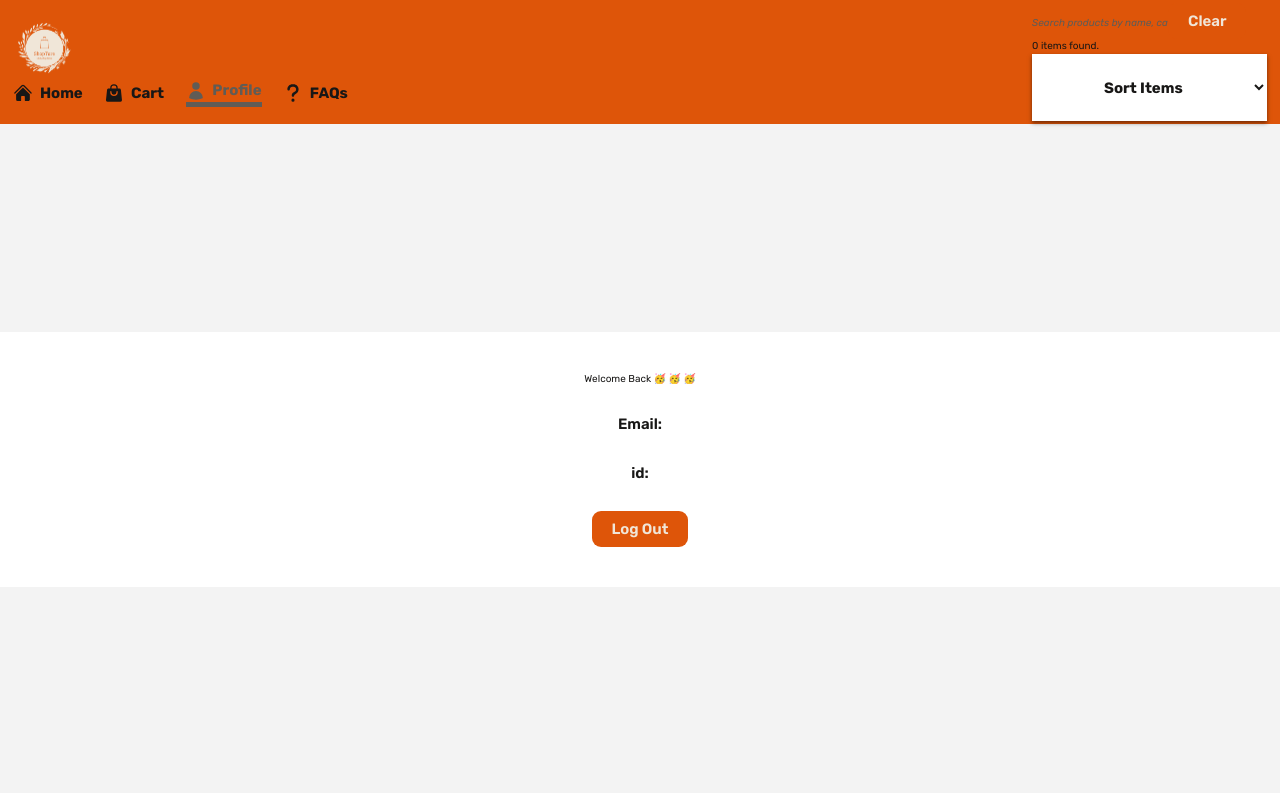
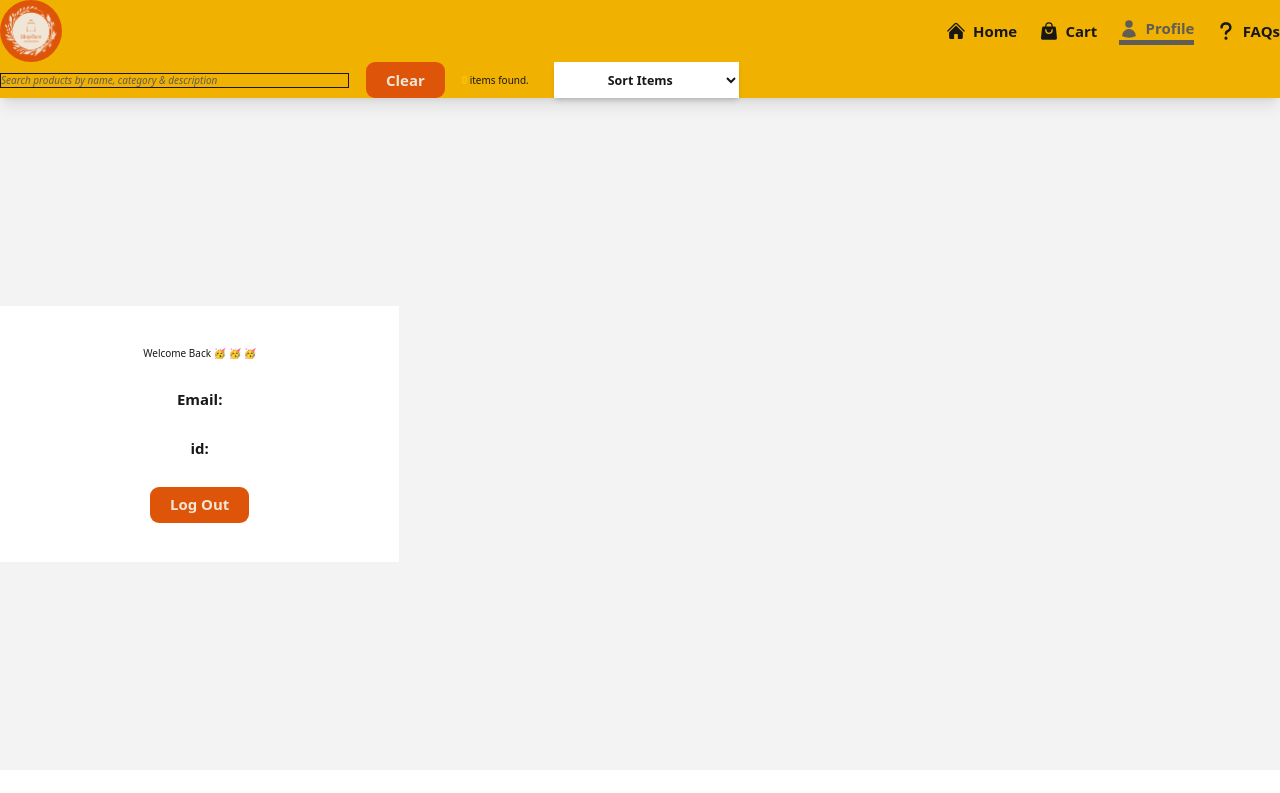
Before and after one commit to whoismacy/shopture-fe, a React (Vite) app: page /profile in a window 1280 px wide. Shown: the top 793 px of the page. Built offline with nearby package versions, Linux system fonts and the light colour scheme; no server answers.

Commit message:
Refactor search components and styles; remove unused CSS, enhance layout with Tailwind classes

```diff
--- a/index.html
+++ b/index.html
@@ -4,6 +4,7 @@
     <meta charset="UTF-8" />
     <link rel="manifest" href="manifest.json" />
     <link rel="icon" type="image/png" href="/shopTureB.png" />
+    <link rel="stylesheet" href="/src/index.css" />
     <meta name="viewport" content="width=device-width, initial-scale=1.0" />
     <title>Shopture | Click, Shop, Smile</title>
   </head>
--- a/package.json
+++ b/package.json
@@ -13,6 +13,7 @@
   },
   "dependencies": {
     "@reduxjs/toolkit": "^2.8.2",
+    "@tailwindcss/vite": "^4.1.12",
     "@tanstack/react-query": "^5.83.0",
     "axios": "^1.10.0",
     "react": "^19.1.0",
@@ -20,7 +21,8 @@
     "react-redux": "^9.2.0",
     "react-router-dom": "^7.6.3",
     "react-toastify": "^11.0.5",
-    "react-transition-group": "^4.4.5"
+    "react-transition-group": "^4.4.5",
+    "tailwindcss": "^4.1.12"
   },
   "devDependencies": {
     "@eslint/js": "^9.29.0",
--- a/src/components/layout/Header.jsx
+++ b/src/components/layout/Header.jsx
@@ -4,8 +4,8 @@ import SearchFilter from "../../features/search/SearchFilter";
 export default function Header() {
   return (
     <>
-      <header className="navContainer">
-        <div>
+      <header className="flex flex-col justify-start shadow-lg bg-yellow-500">
+        <div className="flex justify-between items-center px-2 py-8">
           <Link to="/">
             <img src="../../shopTureB.png" alt="logo" className="logoImg" />
           </Link>
--- a/src/features/search/Filter.jsx
+++ b/src/features/search/Filter.jsx
@@ -1,4 +1,3 @@
-import Search from "./Search";
 import { useDispatch } from "react-redux";
 import { useState } from "react";
 import {
@@ -35,11 +34,12 @@ export default function Filter() {
 
   return (
     <>
-      <div className="sortContainer">
+      <div className="flex justify-around py-4 gap-12 bg-white shadow-md">
         <select
           name="sort"
           value={sortValue}
           onChange={(event) => handleChange(event.target.value)}
+          className="font-semibold text-2xl px-6 py-4 text-center border-none transition-all duration-320 ease-in-out hover:bg-yellow-100"
         >
           <option value="">Sort Items</option>
           <option value="category">Sort by Category</option>
--- a/src/features/search/Search.jsx
+++ b/src/features/search/Search.jsx
@@ -48,5 +48,3 @@ export default function Search() {
     </div>
   );
 }
-
-// text-align: left
--- a/src/features/search/Search.module.css
+++ /dev/null
@@ -1,39 +0,0 @@
-.container {
-  display: flex;
-  justify-content: center;
-  align-items: center;
-  gap: 2.4rem;
-}
-
-.container input {
-  border: 2px solid grey;
-  border-radius: 9px;
-  padding: 1.2rem 1.6rem;
-  font-family: inherit;
-  font-size: 1.6rem;
-  width: 70rem;
-}
-
-.container input:focus-visible {
-  border: none;
-  box-shadow: 0 2px 4px rgba(0, 0, 0, 0.35);
-}
-
-.container span {
-  color: #de5509;
-  font-weight: 700;
-}
-.container p {
-  font-size: 1.8rem;
-  font-style: italic;
-  font-weight: 300;
-}
-
-.container button {
-  font-family: inherit;
-}
-
-.container input::placeholder {
-  font-size: 1.5rem;
-  text-align: left;
-}
--- a/src/features/search/SearchFilter.jsx
+++ b/src/features/search/SearchFilter.jsx
@@ -3,7 +3,7 @@ import Search from "./Search";
 
 export default function SearchFilter() {
   return (
-    <section>
+    <section className="flex gap-12">
       <Search />
       <Filter />
     </section>
--- a/src/index.css
+++ b/src/index.css
@@ -1,5 +1,5 @@
 @import "tailwindcss";
-@import url("https://fonts.googleapis.com/css2?family=Poppins:ital,wght@0,100;0,200;0,300;0,400;0,500;0,600;0,700;0,800;0,900;1,100;1,200;1,300;1,400;1,500;1,600;1,700;1,800;1,900&family=Rubik:ital,wght@0,300..900;1,300..900&display=swap");
+
 * {
   box-sizing: border-box;
   margin: 0;
@@ -175,27 +175,3 @@ a.active {
   justify-content: center;
   padding: 2.4rem;
 }
-
-.sortContainer {
-  display: flex;
-  justify-content: space-around;
-  padding: 1.6rem 0;
-  gap: 2.8rem;
-  background-color: #fff;
-  box-shadow: 0 2px 4px rgba(0, 0, 0, 0.5);
-}
-
-.sortContainer select {
-  font-family: inherit;
-  font-size: 1.8rem;
-  font-weight: 700;
-  padding: 1.2rem 1rem;
-  text-align: center;
-  border: none;
-  transition: all 0.32s ease-in-out;
-  border-radius: 9px;
-}
-
-.sortContainer select:hover {
-  background-color: var(--faint-orange);
-}
--- a/src/main.jsx
+++ b/src/main.jsx
@@ -1,11 +1,11 @@
 import React from "react";
 import { createRoot } from "react-dom/client";
 import { ItemProvider } from "../src/features/products/context/ItemsContext.jsx";
+import { AuthProvider } from "./features/auth/context/AuthContext.jsx";
+import { Provider } from "react-redux";
 import App from "./App.jsx";
-import { AuthProvider } from "./features/auth/context/AuthContext.jsx";
+import store from "./store/store.js";
 import "./index.css";
-import { Provider } from "react-redux";
-import store from "./store/store.js";
 
 createRoot(document.getElementById("root")).render(
   <React.StrictMode>
--- a/src/styles/nav.css
+++ b/src/styles/nav.css
@@ -1,12 +1,3 @@
-.navContainer {
-  display: flex;
-  justify-content: space-between;
-  align-items: center;
-  padding: 0.4rem 1.6rem;
-  box-shadow: var(--box-shadow-large-orange);
-  background-color: var(--primary-orange);
-}
-
 .logoImg {
   width: 7.5rem;
   height: 7.5rem;
```
Also changed, not shown: 1 other file (tests, documents, lock files or other folders).
